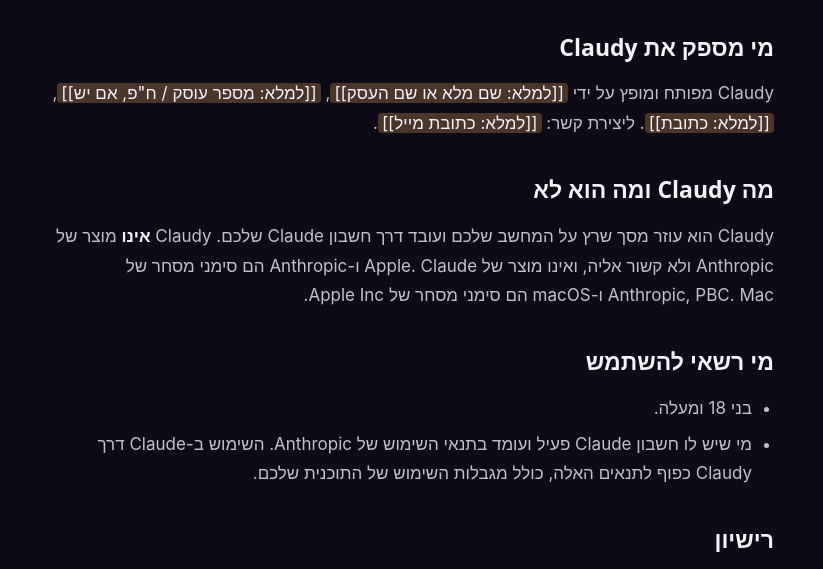
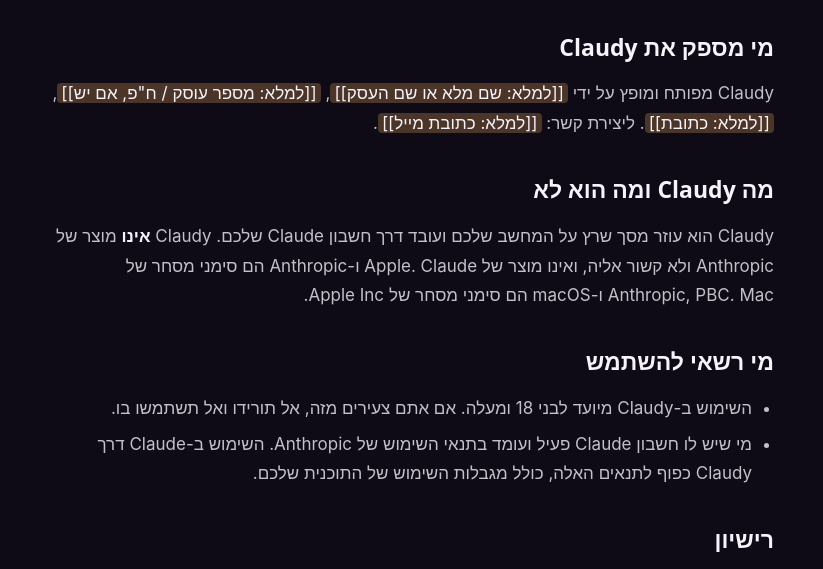
Before and after one commit to daelamir2002-rgb/claudy-site, a plain HTML site: page terms.html in a window 1280 px wide. Shown: the part 202-771 px from the top of the page, without its empty margins (228-1051 px from the left). Drawn offline with Linux system fonts and the light colour scheme; a web font is replaced by a local one.

Commit message:
Claudy site 1.1.1

```diff
--- a/terms.html
+++ b/terms.html
@@ -29,7 +29,7 @@
 
 <h2>מי רשאי להשתמש</h2>
 <ul>
-  <li>בני 18 ומעלה.</li>
+  <li>השימוש ב-Claudy מיועד לבני 18 ומעלה. אם אתם צעירים מזה, אל תורידו ואל תשתמשו בו.</li>
   <li>מי שיש לו חשבון Claude פעיל ועומד בתנאי השימוש של Anthropic. השימוש ב-Claude דרך Claudy כפוף לתנאים האלה, כולל מגבלות השימוש של התוכנית שלכם.</li>
 </ul>
 
```
Also changed, not shown: index.html (+1 -1 lines).
